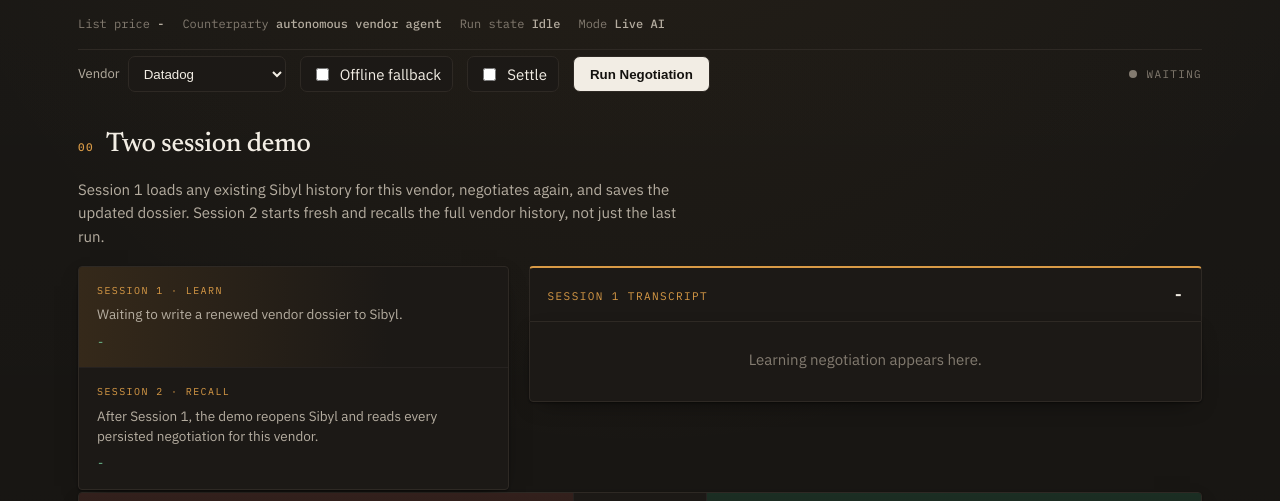
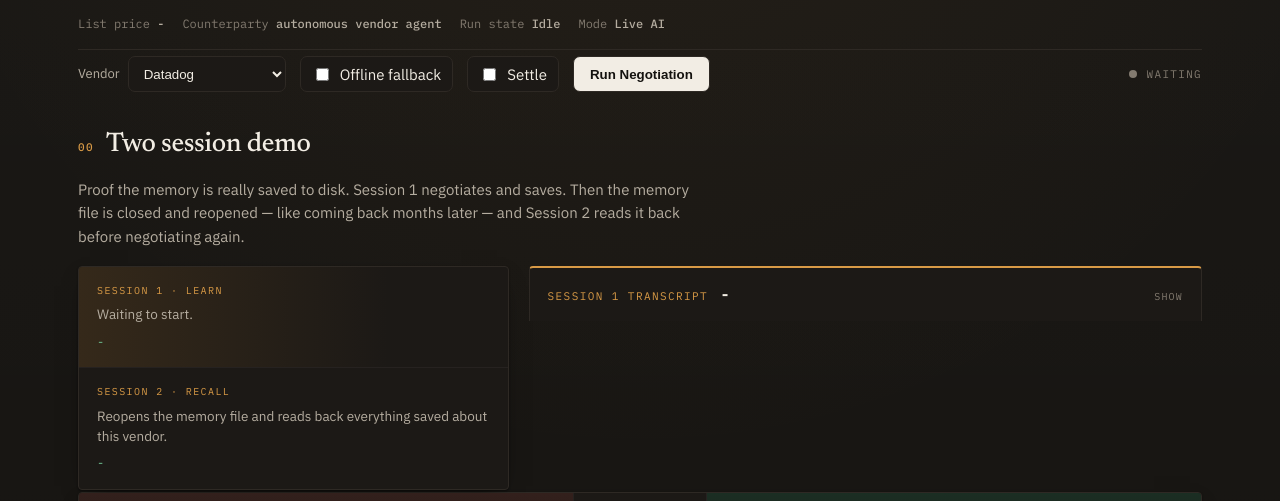
Before and after one commit to anushkasomani/grudge, a plain HTML site: page web/index.html in a window 1280 px wide. Both pictures are taken after a click on the link "Live Demo". Shown: the part 299-800 px from the top of the page. Drawn offline with Linux system fonts and the light colour scheme.

Commit message:
Collapse the Session 1 transcript so the result leads
Session 1 is setup, not the point, but its full transcript sat at the top
of the page and pushed the two prices - the thing a judge needs to see -
about a screen and a half down.

It now streams open while the turns arrive, then folds away when Session 1
finishes, and can be reopened. The comparison sits near the top.

```diff
--- a/web/index.html
+++ b/web/index.html
@@ -598,6 +598,19 @@
 
   .tcol { display: flex; flex-direction: column; gap: 0; }
   .tcol.seed .thead { border-top: 2px solid var(--amber); }
+  details.seed > summary { cursor: pointer; list-style: none; user-select: none; }
+  details.seed > summary::-webkit-details-marker { display: none; }
+  details.seed > summary::after {
+    content: "show";
+    font-family: var(--mono);
+    font-size: 10px;
+    letter-spacing: .12em;
+    text-transform: uppercase;
+    color: var(--ink-3);
+    margin-left: auto;
+    padding-left: 12px;
+  }
+  details.seed[open] > summary::after { content: "hide"; }
   .thead {
     padding: 14px 18px;
     border: 1px solid var(--rule);
@@ -811,27 +824,29 @@
 
     <section>
       <h2><span class="n">00</span>Two session demo</h2>
-      <p class="lede">Session 1 loads any existing Sibyl history for this vendor, negotiates again, and saves the updated dossier. Session 2 starts fresh and recalls the full vendor history, not just the last run.</p>
+      <p class="lede">Proof the memory is really saved to disk. Session 1 negotiates and
+      saves. Then the memory file is closed and reopened &mdash; like coming back months
+      later &mdash; and Session 2 reads it back before negotiating again.</p>
       <div class="session-grid">
         <div class="session-panel session-list">
           <div class="session-step active" id="sessionOne">
             <div class="session-k">Session 1 · learn</div>
-            <div class="session-v" id="sessionOneDetail">Waiting to write a renewed vendor dossier to Sibyl.</div>
+            <div class="session-v" id="sessionOneDetail">Waiting to start.</div>
             <div class="session-result" id="seedResult">-</div>
           </div>
           <div class="session-step" id="sessionTwo">
             <div class="session-k">Session 2 · recall</div>
-            <div class="session-v" id="sessionTwoDetail">After Session 1, the demo reopens Sibyl and reads every persisted negotiation for this vendor.</div>
+            <div class="session-v" id="sessionTwoDetail">Reopens the memory file and reads back everything saved about this vendor.</div>
             <div class="session-result" id="recallResult">-</div>
           </div>
         </div>
-        <div class="tcol seed">
-          <div class="thead">
+        <details class="tcol seed">
+          <summary class="thead">
             <span class="thead-name">Session 1 transcript</span>
             <span class="thead-price" id="seedHeadPrice">-</span>
-          </div>
-          <div class="tbody" id="seedTurns"><div class="empty">Learning negotiation appears here.</div></div>
-        </div>
+          </summary>
+          <div class="tbody" id="seedTurns"><div class="empty">The first negotiation appears here.</div></div>
+        </details>
       </div>
     </section>
 
@@ -986,7 +1001,7 @@ function clearUi() {
   $("seedResult").textContent = "-";
   $("recallResult").textContent = "-";
   $("seedHeadPrice").textContent = "-";
-  $("seedTurns").innerHTML = '<div class="empty">Learning negotiation appears here.</div>';
+  $("seedTurns").innerHTML = '<div class="empty">The first negotiation appears here.</div>';
   $("coldPrice").textContent = "-";
   $("warmPrice").textContent = "-";
   $("coldHeadPrice").textContent = "-";
@@ -1191,6 +1206,9 @@ function run() {
   });
 
   source.addEventListener("seed_turn", (event) => {
+    // Keep it open while turns stream in, so the negotiation is visible live.
+    const box = document.querySelector("details.seed");
+    if (box) box.open = true;
     appendTurn("seedTurns", JSON.parse(event.data));
   });
 
@@ -1199,6 +1217,9 @@ function run() {
     $("seedHeadPrice").textContent = money(data.settled);
     $("seedResult").textContent = `Saved ${money(data.settled)} outcome to Sibyl`;
     appendSettledBar("seedTurns", data.settled, data.rounds);
+    // Session 1 is only the setup; collapse it so the comparison below leads.
+    const box = document.querySelector("details.seed");
+    if (box) box.open = false;
   });
 
   source.addEventListener("dossier", (event) => renderFacts(JSON.parse(event.data).dossier));
```
